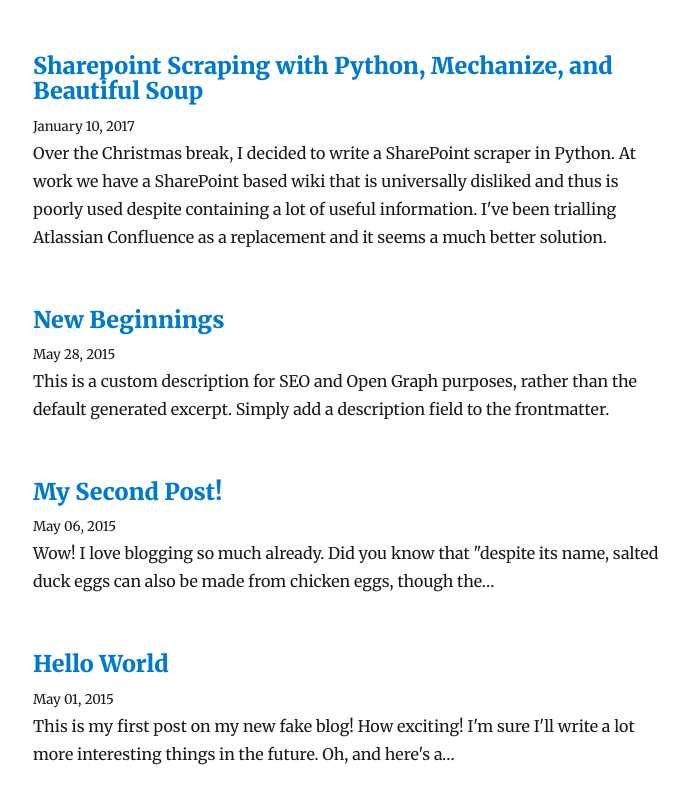
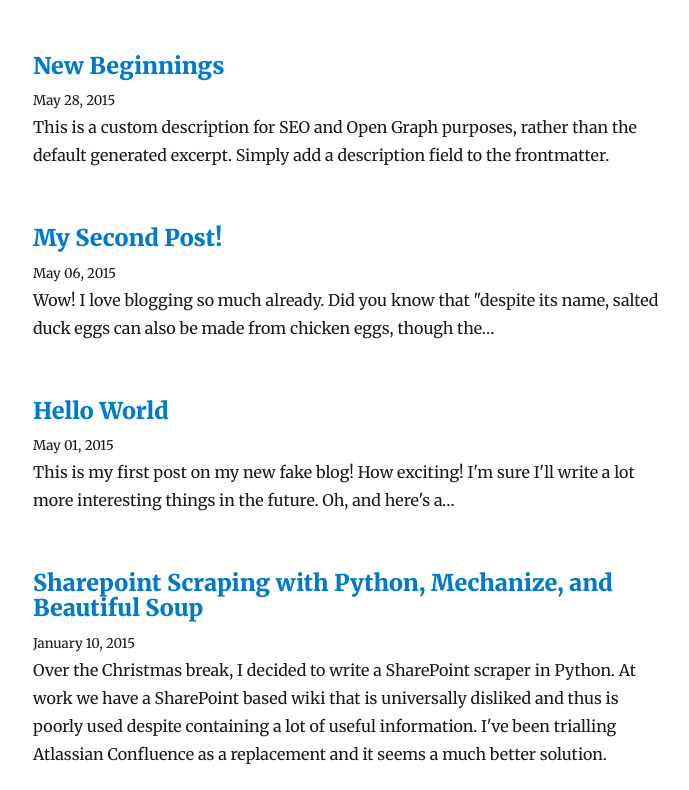
Before and after one commit to zorfling/chris-colborne-gatsby, a Gatsby site: page /blog/ in a window 1280 px wide. Shown: the part 530-1320 px from the top of the page, without its empty margins (292-981 px from the left). Built offline with nearby package versions, Linux system fonts and the light colour scheme; Gatsby itself is replaced by a stand-in of ours; some packages are replaced by stand-ins of ours.

Commit message:
Update Blog “sharepoint-scraping-with-python-mechanize-and-beautiful-soup”

```diff
--- a/content/blog/sharepoint-scraping-with-python-mechanize-and-beautiful-soup.md
+++ b/content/blog/sharepoint-scraping-with-python-mechanize-and-beautiful-soup.md
@@ -1,6 +1,6 @@
 ---
 path: sharepoint-scraping-with-python-mechanize-and-beautiful-soup
-date: 2017-01-10T22:48:16.692Z
+date: 2015-01-10T14:00:00.000Z
 title: 'Sharepoint Scraping with Python, Mechanize, and Beautiful Soup'
 description: >-
   Over the Christmas break, I decided to write a SharePoint scraper in Python.
```
